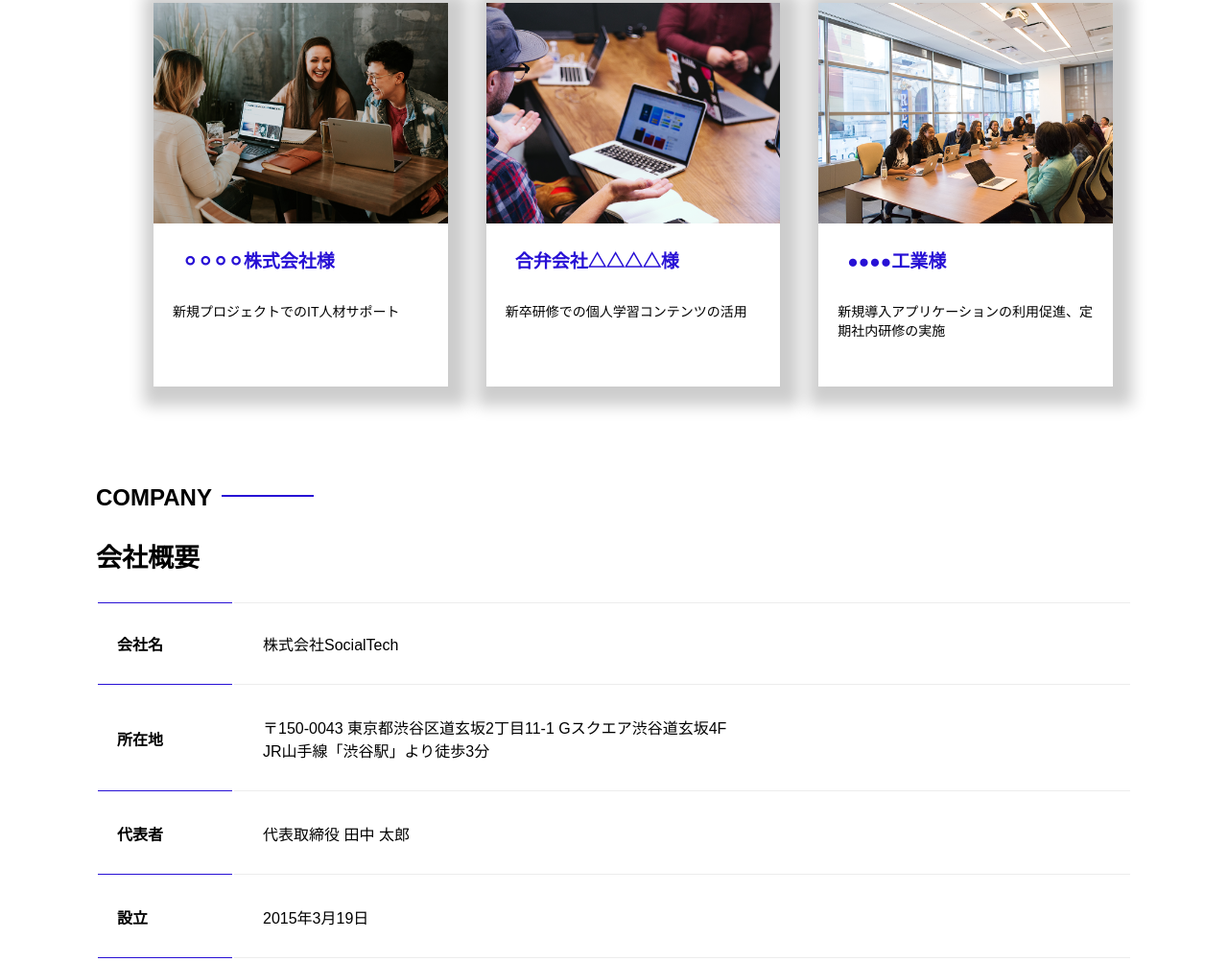
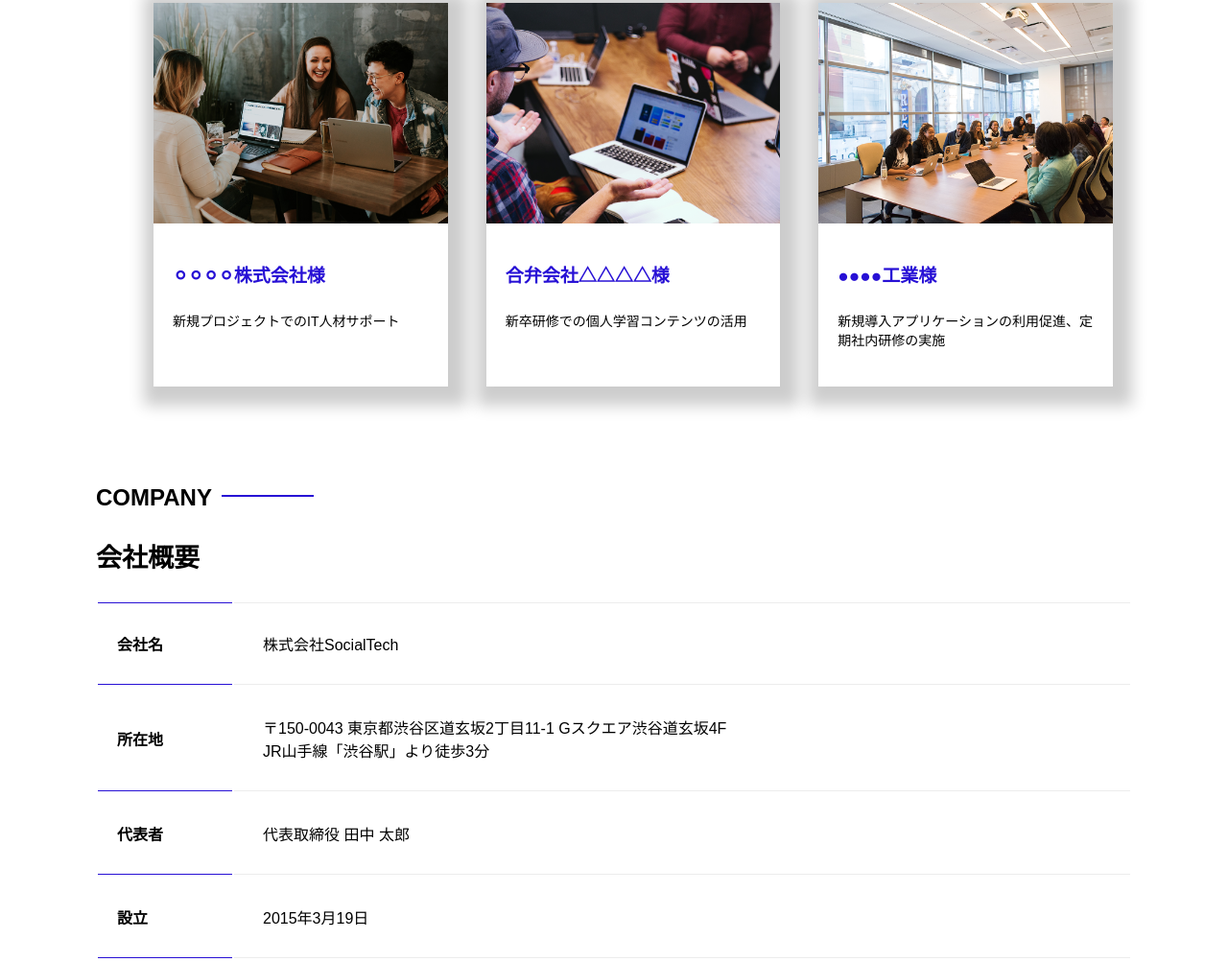
Before and after one commit to realkousuke/html-css-advanced-kadai, a plain HTML site: page socialtech-kadai_012/index.html in a window 1280 px wide. Shown: the part 5206-6209 px from the top of the page at 96% size. Drawn offline with nearby package versions, Linux system fonts and the light colour scheme; files whose address does not match are found by name.

Commit message:
Add files via upload

```diff
--- a/socialtech-kadai_012/index.html
+++ b/socialtech-kadai_012/index.html
@@ -283,21 +283,24 @@
                 <ul>
                   <li class="case-card">
                    <img class="case-img" src="images/index/case-1.png" alt="仲良く語り合う3人">
-                     <div class="case-info"></div>
+                     <div class="case-info">
                         <h4 class="case-name">⚪︎⚪︎⚪︎⚪︎株式会社様</h4>
                           <p class="case-content">  新規プロジェクトでのIT人材サポート</p>
+                     </div>
                   </li>
                   <li class="case-card">
                    <img class="case-img" src="images/index/case-2.png" alt="PCでコンテンツを見る">
-                     <div class="case-info"></div>
+                     <div class="case-info">
                        <h4 class="case-name">合弁会社△△△△様</h4>
                          <p class="case-content">新卒研修での個人学習コンテンツの活用</p>
+                     </div>
                   </li>
                   <li class="case-card">
                    <img class="case-img" src="images/index/case-3.png" alt="社内研修中の会議室">
-                     <div class="case-info"></div>
+                     <div class="case-info">
                       <h4 class="case-name">●●●●工業様</h4>
                        <p class="case-content">新規導入アプリケーションの利用促進、定期社内研修の実施</p>
+                     </div>
                   </li>
                 </ul>
             </section>
--- a/socialtech-kadai_012/style.css
+++ b/socialtech-kadai_012/style.css
@@ -532,11 +532,9 @@ p {
     .case-name{
         color: #2710d5;
         font-size: 19px;
-        margin:0 0 30px 30px;
     }
     .case-content{
         font-size:14px;
-        margin:30px 20px ;
     }
 
 
@@ -1340,9 +1338,6 @@ p {
         border-radius: 0 300px 0 0;
     }
 
-    .product-section1 > div {
-    }
-
     .product-section2 {
         margin: 20px;
 
```
Lines whose indentation alone changed are shown as unchanged.
